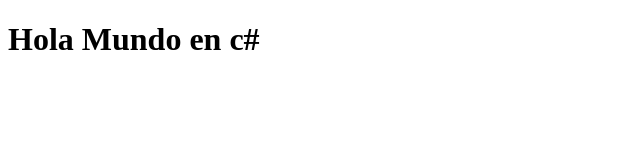
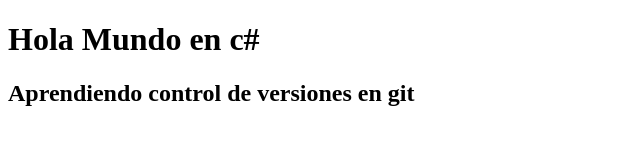
Before and after one commit to Hector-Alfaro07/HolaMundo1.1, a plain HTML site: page index.html in a window 1280 px wide. Shown: the whole page, without its empty margins (0-640 px from the left). Drawn offline with Linux system fonts and the light colour scheme.

Commit message:
Se a creado un subtitulo h2

```diff
--- a/index.html
+++ b/index.html
@@ -7,5 +7,6 @@
 </head>
 <body>
     <h1>Hola Mundo en c#</h1>
+    <h2>Aprendiendo control de versiones en git</h2>
 </body>
 </html>
```
